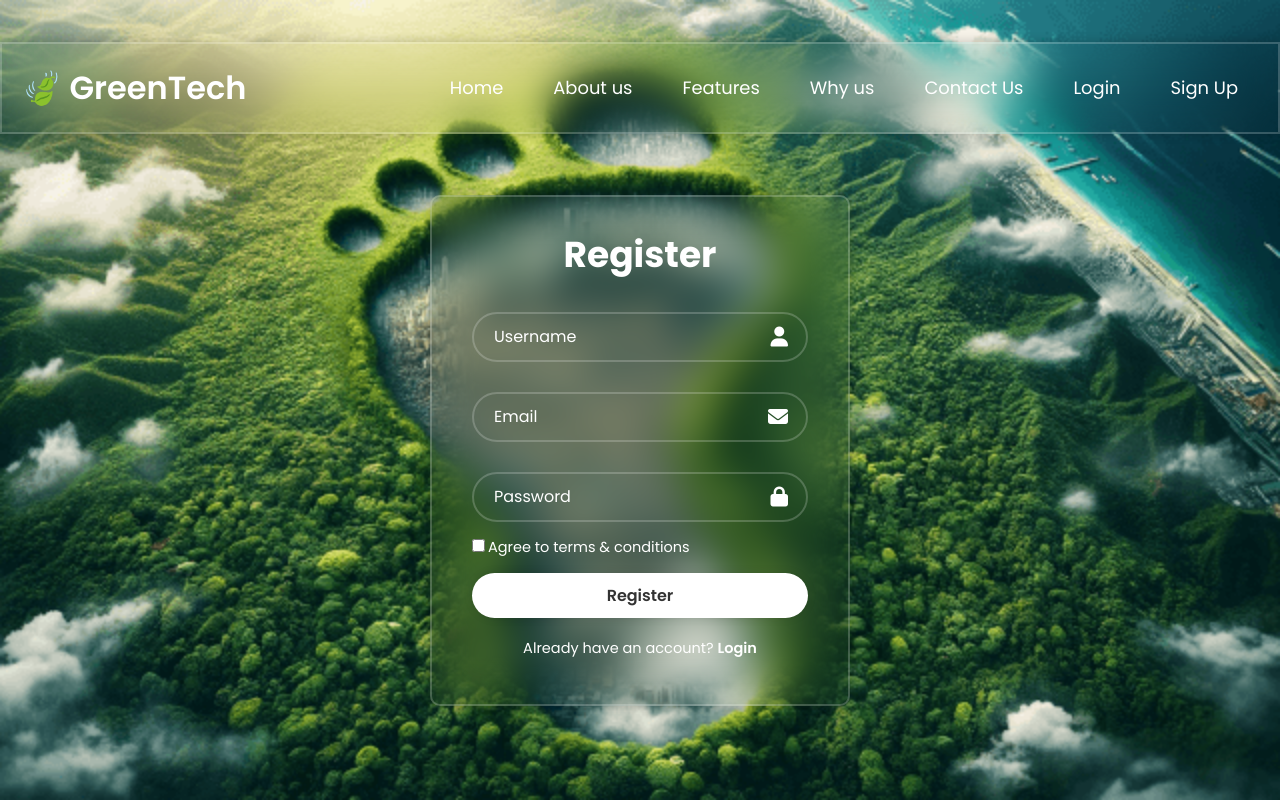
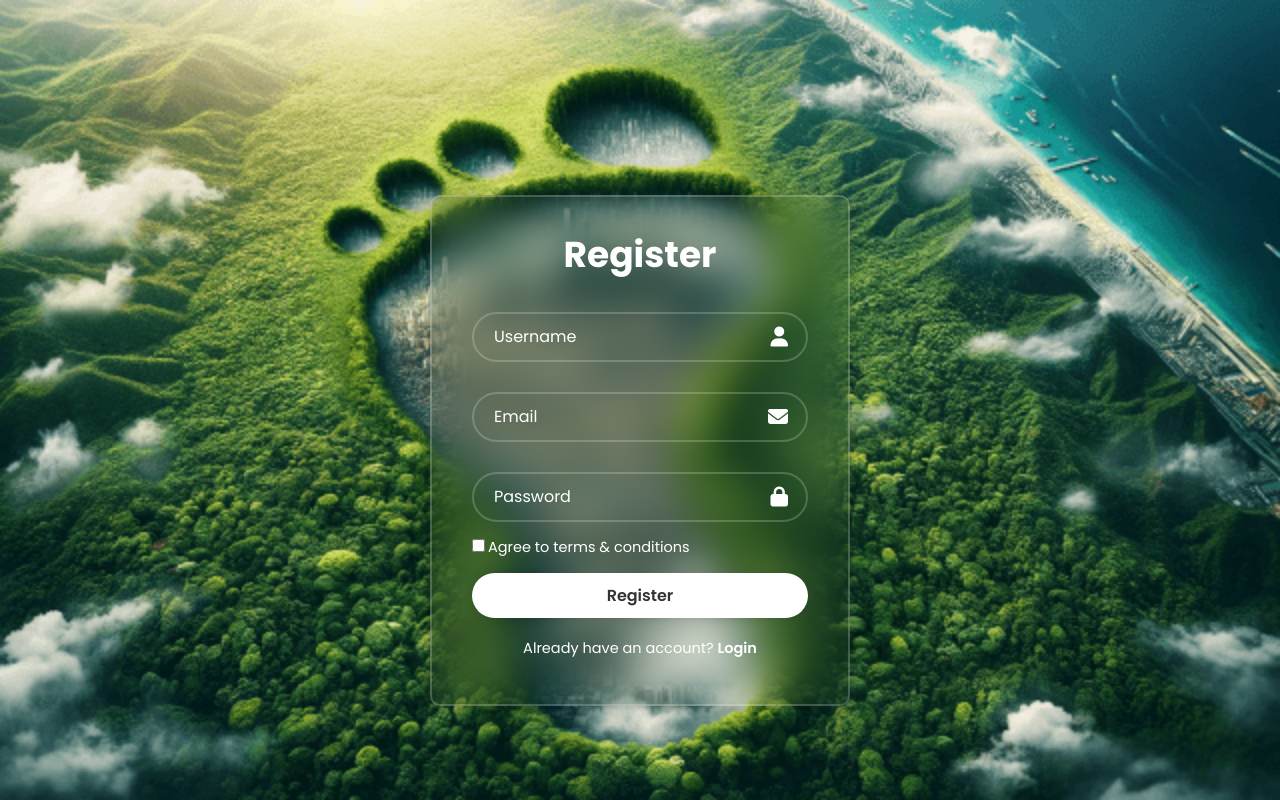
Before and after one commit to Tanu-panwar/footPrintZero, a plain HTML site: page frontand/signup.html in a window 1280 px wide. Drawn offline with Linux system fonts and the light colour scheme.

Commit message:
correction in responsiveness

```diff
--- a/frontand/landing.css
+++ b/frontand/landing.css
@@ -317,7 +317,7 @@ header .navbar {
     transition: 0.3s ease;
 }
 .feature-container .feature-card:hover {
-    transform: scale(1.3);
+    transform: scale(1.05);
 }
 
 .feature-card .feature-image {
@@ -562,7 +562,7 @@ header .navbar {
         transition: left 0.2s ease;
     }
 
-    body .show-mobile-menu .navbar .nav-menu {
+    body.show-mobile-menu .navbar .nav-menu {
         left: 0;
     }
 
--- a/frontand/login.css
+++ b/frontand/login.css
@@ -14,72 +14,6 @@ body{
     background-size: cover;
     background-position: center;
 }
-
-/*navbar styling*/
-ul {
-    list-style: none;
-}
-a {
-
-    text-decoration: none;
-}
-img {
-    width: 100%;
-}
-
-button {
-    cursor: pointer;
-    border: none;
-    background: none;
-}
-header {
-    position: fixed;
-    width: 100%;
-    z-index: 5;
-    margin-top: -625px;
-    background-color:#023821;
-    background: transparent;
-    border: 2px solid rgba(255, 255, 255, .2);
-    backdrop-filter: blur(20px);
-    box-shadow: 0 0 10px rgba(0, 0, 0, .2);
-}
-header .navbar {
-    display: flex;
-    padding: 20px;
-    align-items: center;
-    justify-content: space-between;
-}
-.navbar .nav-menu {
-    display: flex;
-    gap: 10px;
-
-}
-.navbar .nav-logo .logo-text {
-    font-size: 2rem;
-    font-weight: 600;
-    color: white;
-}
-.navbar .nav-menu .nav-link {
-    color: white;
-    border-radius: 40px;
-    font-size: 1.12rem;
-    padding: 10px 20px;
-    transition: 0.2s ease-in;
-}
-.navbar .nav-menu .nav-link:hover {
-    color:#fff;
-    font-size: 18px;
-    background: transparent;
-    border: 2px solid rgba(255, 255, 255, .2);
-    backdrop-filter: blur(20px);
-    box-shadow: 0 0 10px rgba(0, 0, 0, .2);
-    border-color: white;
-    /* background:#E67E22; */
-}
-.navbar :where(#menu-close-button,#menu-open-button) {
-    display: none;
-}
-
 /* login */
 .wrapper{
     width: 420px;
--- a/frontand/signup.css
+++ b/frontand/signup.css
@@ -13,70 +13,6 @@ body{
     background: url(./images/index.bg.png) no-repeat;
     background-size: cover;
     background-position: center;
-}
-/*navbar styling*/
-ul {
-    list-style: none;
-}
-a {
-
-    text-decoration: none;
-}
-img {
-    width: 100%;
-}
-
-button {
-    cursor: pointer;
-    border: none;
-    background: none;
-}
-header {
-    position: fixed;
-    width: 100%;
-    z-index: 5;
-    margin-top: -625px;
-    background-color:#023821;
-    background: transparent;
-    border: 2px solid rgba(255, 255, 255, .2);
-    backdrop-filter: blur(20px);
-    box-shadow: 0 0 10px rgba(0, 0, 0, .2);
-}
-header .navbar {
-    display: flex;
-    padding: 20px;
-    align-items: center;
-    justify-content: space-between;
-}
-.navbar .nav-menu {
-    display: flex;
-    gap: 10px;
-
-}
-.navbar .nav-logo .logo-text {
-    font-size: 2rem;
-    font-weight: 600;
-    color: white;
-}
-.navbar .nav-menu .nav-link {
-    color: white;
-    border-radius: 40px;
-    font-size: 1.12rem;
-    padding: 10px 20px;
-    transition: 0.2s ease-in;
-}
-.navbar .nav-menu .nav-link:hover {
-    color:#fff;
-    font-size: 18px;
-    background: transparent;
-    border: 2px solid rgba(255, 255, 255, .2);
-    backdrop-filter: blur(20px);
-    box-shadow: 0 0 10px rgba(0, 0, 0, .2);
-    border-color: white;
-    /* background:#E67E22; */
-}
-.navbar :where(#menu-close-button,#menu-open-button) {
-    display: none;
 }
 
 /* signup */
--- a/frontand/signup.html
+++ b/frontand/signup.html
@@ -11,38 +11,6 @@
     <title>Signup - Page</title>
 </head>
 <body>
-        <!-- Navbar -->
-    <header>
-        <nav class="navbar section-content">
-            <a href="#" class="nav-logo">
-            <h2 class="logo-text">🍃 GreenTech</h2></a>
-            <ul class="nav-menu">
-                <button id="menu-close-button" class="fas fa-times"></button>
-                <li class="nav-item">
-                    <a href="./landing.html" class="nav-link">Home</a>
-                </li>
-                <li class="nav-item">
-                    <a href="#" class="nav-link">About us</a>
-                </li>
-                <li class="nav-item">
-                    <a href="#" class="nav-link">Features</a>
-                </li>
-                <li class="nav-item">
-                    <a href="#" class="nav-link">Why us</a>
-                </li>
-                <li class="nav-item">
-                    <a href="#" class="nav-link">Contact Us</a>
-                </li>
-                <li class="nav-item">
-                    <a href="./login.html" class="nav-link">Login</a>
-                </li>
-                <li class="nav-item">
-                    <a href="./signup.html" class="nav-link">Sign Up</a>
-                </li>
-            </ul>
-            <button id="menu-open-button" class="fas fa-bars"></button>
-        </nav>
-    </header>
     <div class="wrapper">
         <form action="#">
             <h1>Register</h1>
```
Also changed, not shown: frontand/landing.html (+3 -2 lines), frontand/login.html (+0 -32 lines), frontand/navbar.html (deleted, +0 -43 lines).
